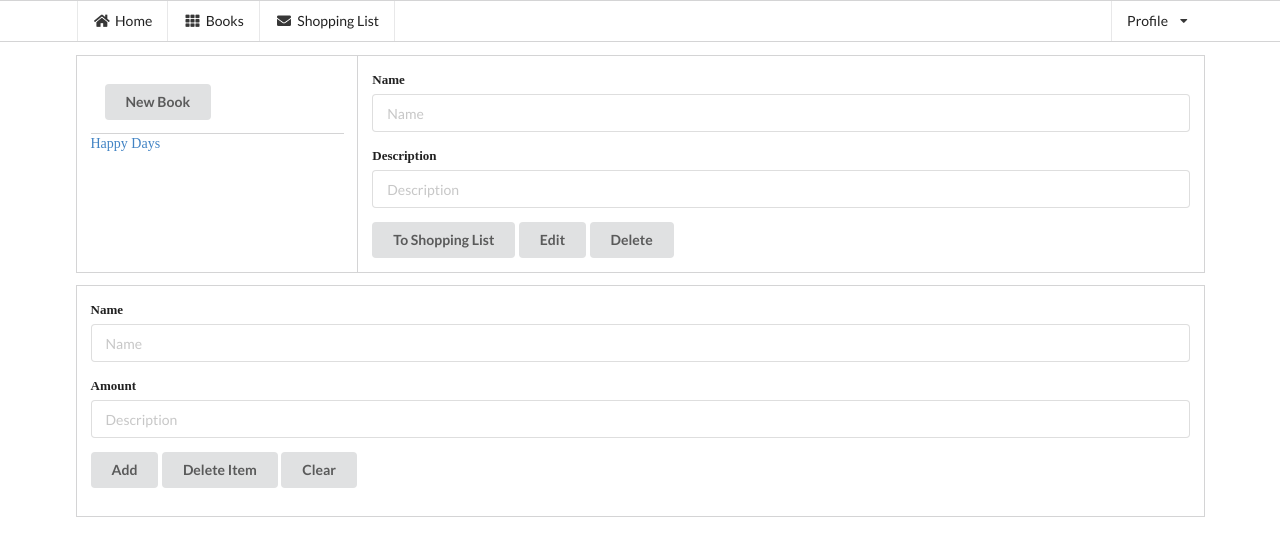
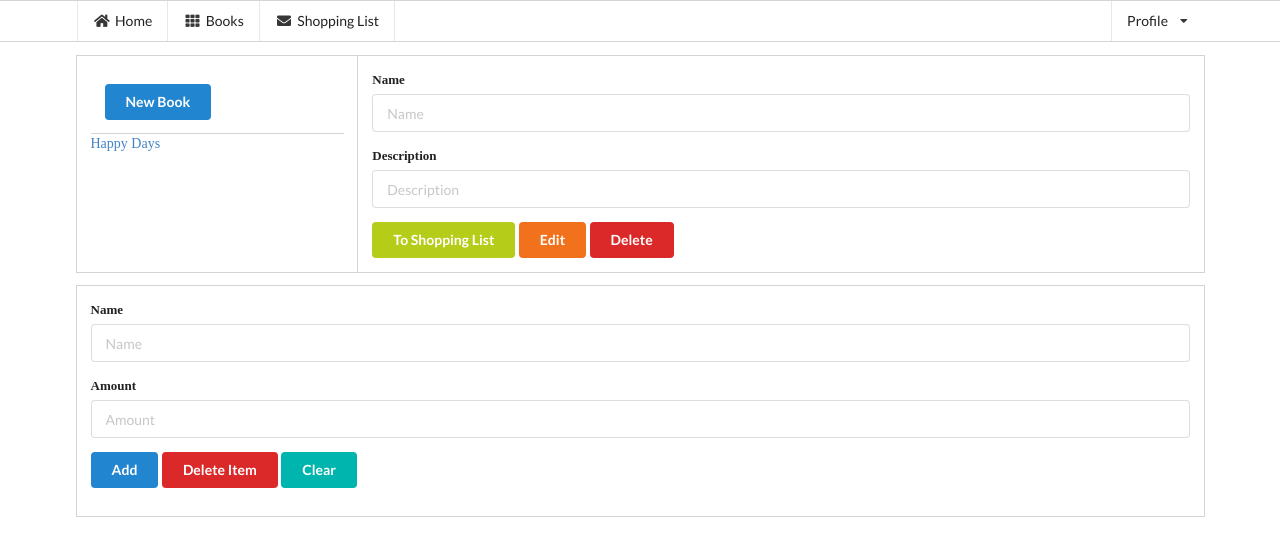
Before and after one commit to furkanpinar/Angular2-BookStore, an Angular app: page / in a window 1280 px wide. Shown: the top 556 px of the page. Built offline with nearby package versions, Linux system fonts and the light colour scheme.

Commit message:
Shopping List styling

```diff
--- a/src/app/books/book-detail/book-detail.component.html
+++ b/src/app/books/book-detail/book-detail.component.html
@@ -7,7 +7,7 @@
     <label>Description</label>
     <input type="text" name="description" placeholder="Description" value="{{selectedBook?.description}}">
   </div>
-  <button class="ui button">To Shopping List</button>
-  <button class="ui button">Edit</button>
-  <button class="ui button">Delete</button>
+  <button class="ui button olive">To Shopping List</button>
+  <button class="ui button orange">Edit</button>
+  <button class="ui button red">Delete</button>
 </div>
--- a/src/app/books/book-list/book-list.component.html
+++ b/src/app/books/book-list/book-list.component.html
@@ -1,7 +1,7 @@
 <div class="ui internally celled grid">
   <div class="row">
     <div class="sixteen wide column">
-      <button class="ui button">
+      <button class="ui button blue">
         New Book
       </button>
     </div>
--- a/src/app/books/books.component.html
+++ b/src/app/books/books.component.html
@@ -1,4 +1,4 @@
-<div class="ui container">
+<div class="ui container mini">
   <div class="ui celled grid">
     <div class="row">
       <div class="four wide column">
--- a/src/app/shopping-list/shopping-list-add.component.html
+++ b/src/app/shopping-list/shopping-list-add.component.html
@@ -5,9 +5,9 @@
   </div>
   <div class="field">
     <label>Amount</label>
-    <input type="text" name="item-amount" placeholder="Description" required>
+    <input type="text" name="item-amount" placeholder="Amount" required>
   </div>
-  <button class="ui button">Add</button>
-  <button class="ui button">Delete Item</button>
-  <button class="ui button">Clear</button>
+  <button class="ui button blue">Add</button>
+  <button class="ui button red">Delete Item</button>
+  <button class="ui button teal">Clear</button>
 </div>
```
